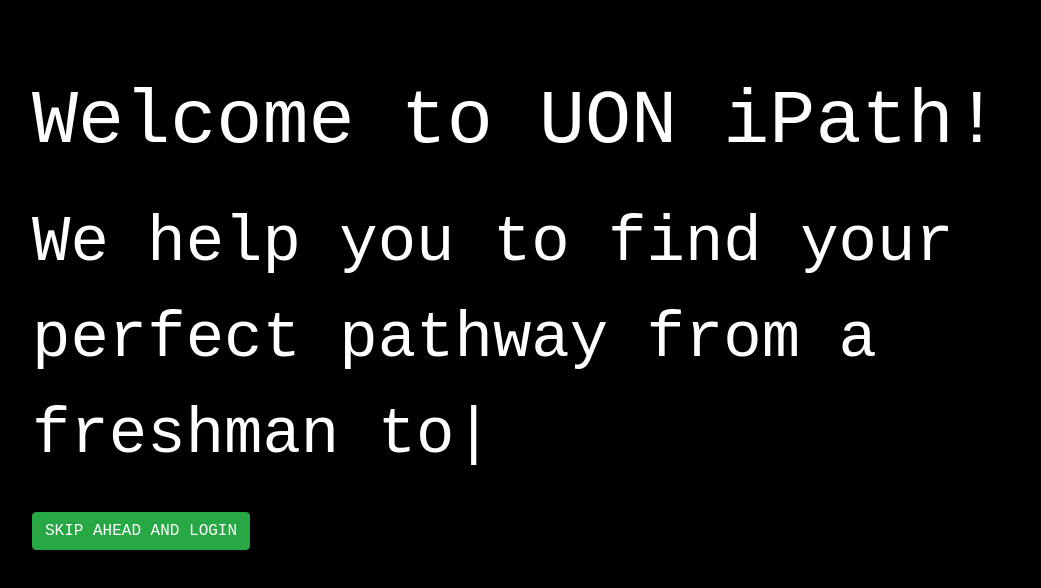
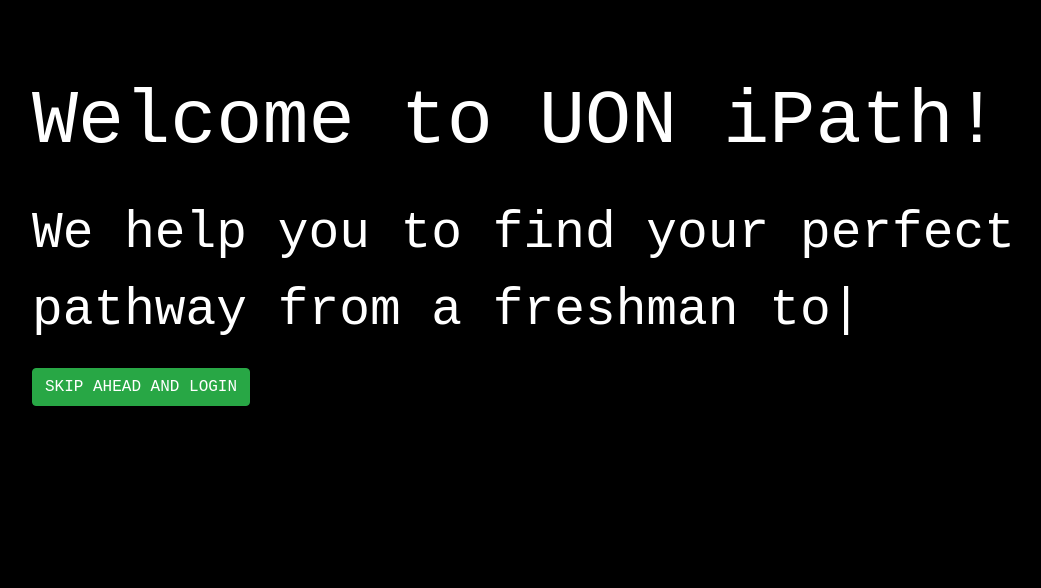
Before and after one commit to person44/COMP3851-DP2, a React (Create React App) app: page / in a window 1280 px wide. Shown: the top 588 px of the page, without its empty margins (32-1073 px from the left). Built offline with nearby package versions, Linux system fonts and the light colour scheme.

Commit message:
Updated fontSize

```diff
--- a/src/Page/Welcome.js
+++ b/src/Page/Welcome.js
@@ -18,7 +18,7 @@ function Welcome() {
         color: "#fff",
         backgroundColor: "#000",
         height: "100vh",
-        fontSize: "5vw",
+        fontSize: "4vw",
         fontFamily: "monospace",
         padding: "5vw"
       }}
@@ -26,9 +26,10 @@ function Welcome() {
         <Typist>
           <p style={ heading }> Welcome to UON iPath! </p>
           <Typist.Delay ms={50} />
-          We help you to find your perfect pathway from a freshman to the day you graduate. TRY US!
-              </Typist>
-              <Button variant="success" href="./Login">SKIP AHEAD AND LOGIN</Button>
+          We help you to find your perfect pathway from a freshman to the day you graduate. TRY US! <br />
+          </Typist>
+
+          <Button variant="success" href="./Login">SKIP AHEAD AND LOGIN</Button>
     </div>
   );
 }
```
